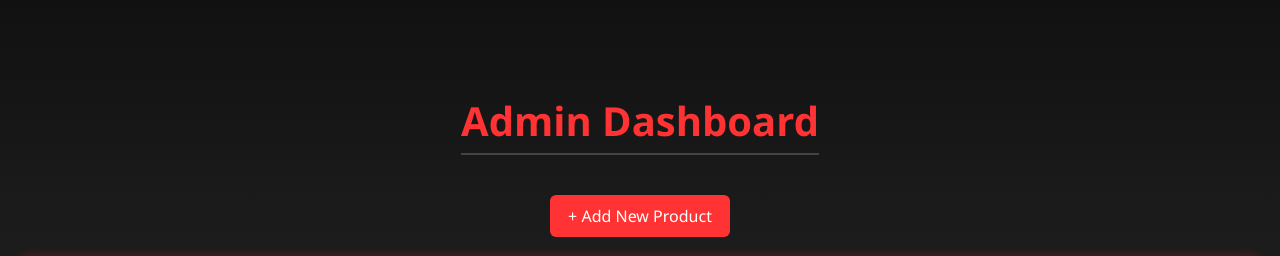
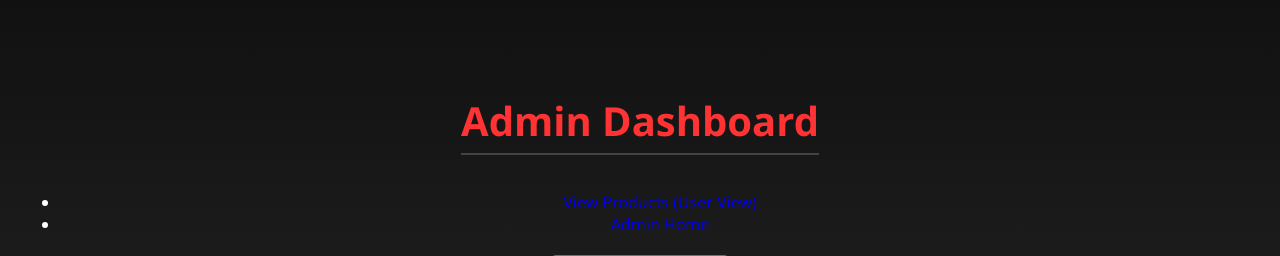
Before and after one commit to jisadejuan/sportscar_webshop, a Flask app: page /admin/dashboard in a window 1280 px wide. Shown: the part 69-325 px from the top of the page. Run offline with Flask 3, Linux system fonts and the light colour scheme; the visitor is signed in with stand-in values (Sample User, id 1).

Commit message:
Update admin.html

```diff
--- a/app/templates/admin/admin.html
+++ b/app/templates/admin/admin.html
@@ -3,6 +3,12 @@
 
 <section id="admin-dashboard-section" class="admin-dashboard-container">
   <h1 class="admin-dashboard-title">Admin Dashboard</h1>
+  <nav>
+  <ul>
+    <li><a href="{{ url_for('admin.dashboard_products') }}">View Products (User View)</a></li>
+    <li><a href="{{ url_for('admin.dashboard') }}">Admin Home</a></li>
+  </ul>
+  </nav>
 
   <div id="admin-actions-bar" class="admin-actions-container">
     <a href="{{ url_for('admin.create_product') }}" class="admin-btn-add">+ Add New Product</a>
```
